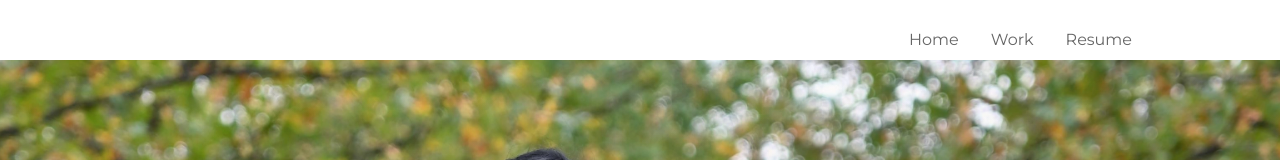
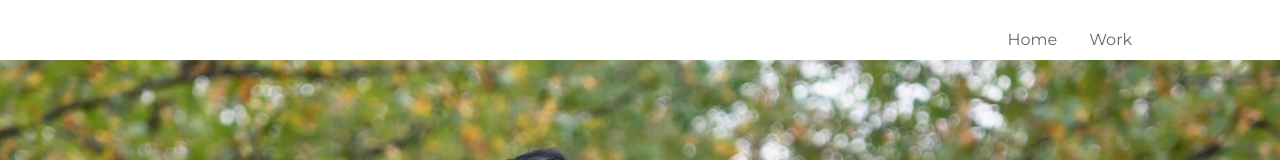
Before and after one commit to Asma199-alt/Asma199-alt.github.io, a Gatsby site: page / in a window 1280 px wide. Shown: the top 160 px of the page. Built offline with nearby package versions, Linux system fonts and the light colour scheme; Gatsby itself is replaced by a stand-in of ours.

Commit message:
resume section fixed invisible

```diff
--- a/src/components/Footer.js
+++ b/src/components/Footer.js
@@ -19,6 +19,8 @@ const Footer = () => {
             <a className="email-link" href={`mailto:${data.contactEmail}`}>
               {data.contactEmail}
             </a>
+            {/*
+              Resume button hidden (kept for later):
               <button
                 type="button"
                 className="primary-btn"
@@ -30,6 +32,7 @@ const Footer = () => {
               >
                 {getText(data.nav.resume, language)}
               </button>
+            */}
           </Fade>
         </div>
       </div>
--- a/src/components/Navbar.js
+++ b/src/components/Navbar.js
@@ -25,10 +25,12 @@ const Navbar = () => {
               <button onClick={() => (window.location.href = withPrefix("/#nvidia"))} type="button">
                 {getText(data.nav.work)}
               </button>
-              {/* Replaced Contact with Resume link */}
-              <button onClick={() => (window.location.href = withPrefix("/resume"))} type="button">
-                {getText(data.nav.resume)}
-              </button>
+              {/*
+                Resume button hidden (kept for later):
+                <button onClick={() => (window.location.href = withPrefix("/resume"))} type="button">
+                  {getText(data.nav.resume)}
+                </button>
+              */}
             </div>
           </div>
         </div>
```
Lines whose indentation alone changed are shown as unchanged.
